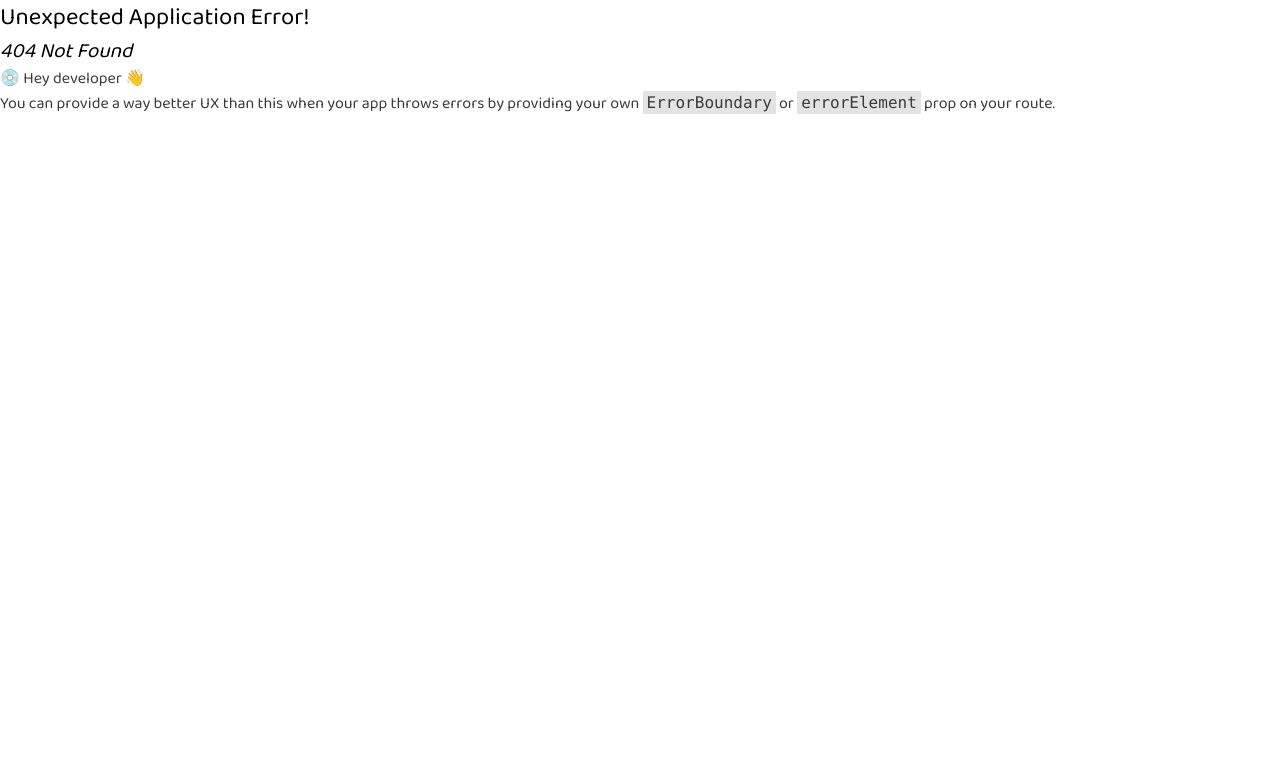
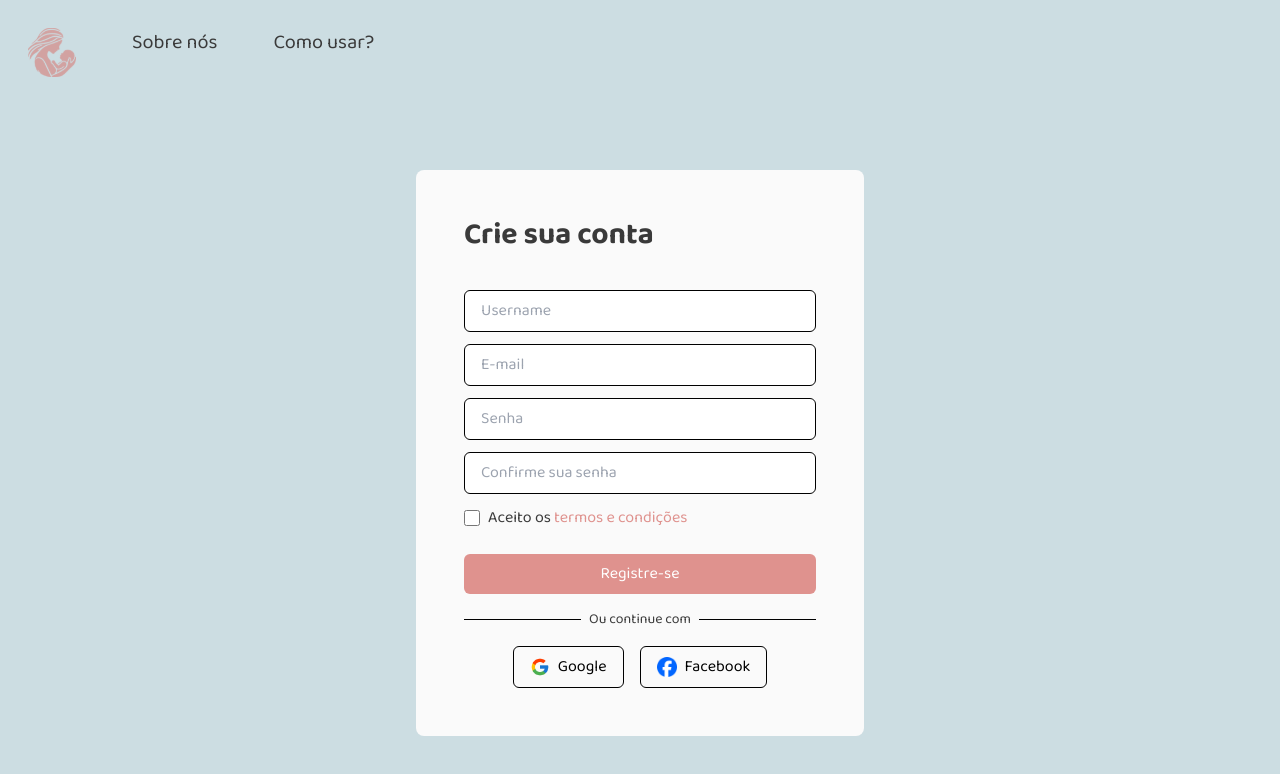
Before and after one commit to Mama-Care/frontend, a React (Vite) app: page /signup in a window 1280 px wide. Before the commit this address had no page. Shown: the top 774 px of the page. Built offline with nearby package versions, Linux system fonts and the light colour scheme.

Commit message:
adding sign-up option via google or facebook

```diff
--- a/src/components/atoms/input/input.tsx
+++ b/src/components/atoms/input/input.tsx
@@ -1,11 +1,12 @@
 import { InputProps } from "@src/types/components/atoms/input";
+import { twMerge } from "tailwind-merge";
 
 const Input = ({ type = 'text', placeholder, className }: InputProps) => {
     return (
       <input
         type={type}
         placeholder={placeholder}
-        className={`px-4 py-2 rounded-md border border-neutral-400 focus:outline-none ${className}`}
+        className={twMerge('', className)}
       />
     );
   };
--- a/src/components/pages/auth/sign-up/sign-up.tsx
+++ b/src/components/pages/auth/sign-up/sign-up.tsx
@@ -11,23 +11,22 @@ const SignUp = () => {
 
       <Flex as="section" className="flex items-center justify-center flex-grow">
         <Flex as="article" className="bg-box-primary p-12 rounded-lg w-full max-w-md">
-          <Flex as="section" className="flex flex-col gap-4 w-full">
+          <Flex as="section" className="flex flex-col gap-3 w-full">
             <Typography as="h1" className="text-3xl font-bold text-left mb-6" weight="medium">
               Crie sua conta
             </Typography>
-            <Input type="text" placeholder="Username" />
-            <Input type="email" placeholder="E-mail" />
-            <Input type="password" placeholder="Senha" />
-            <Input type="password" placeholder="Confirme sua senha" />
+            <Input type="text" placeholder="Username" className="px-4 py-2 rounded-md border border-neutral-400 focus:outline-none"/>
+            <Input type="email" placeholder="E-mail" className="px-4 py-2 rounded-md border border-neutral-400 focus:outline-none" />
+            <Input type="password" placeholder="Senha" className="px-4 py-2 rounded-md border border-neutral-400 focus:outline-none"/>
+            <Input type="password" placeholder="Confirme sua senha" className="px-4 py-2 rounded-md border border-neutral-400 focus:outline-none"/>
 
             <Flex as="section" className="flex items-center">
               <input
                 type="checkbox"
-                placeholder="Confirme sua senha"
-                className="w-4 h-4 text-blue-600 bg-gray-100 border-gray-300 rounded focus:ring-blue-500"
+                className="w-4 h-4 text-primary-text border-secondary-main rounded focus:ring-secondary-main"
               />
-              <label htmlFor="terms" className="ml-2 text-sm text-gray-600">
-                Aceito os termos e condições
+              <label htmlFor="terms" className="ml-2 text-base text-primary-text">
+                Aceito os <span className="text-secondary-main hover:underline text-center cursor-pointer">termos e condições</span>
               </label>
             </Flex>
             <Button
@@ -38,6 +37,27 @@ const SignUp = () => {
                 Registre-se
               </Typography>
             </Button>
+            <Flex as="section" className="flex items-center mt-1 mb-0">
+              <hr className="flex-grow border-gray-300" />
+              <Typography as="p" className="mx-2 text-gray-500 text-sm" weight="regular">
+                Ou continue com
+              </Typography>
+              <hr className="flex-grow border-gray-300" />
+            </Flex>
+            <Flex as="section" className="flex justify-center gap-4 mt-1">
+              <Button
+                onClick={() => {}}
+                className="flex items-center px-4 py-2 border border-gray-300 rounded-md">
+                <img src="/assets/images/sign-in/google-logo.png" alt="Google" className="w-5 h-5 mr-2" />
+                Google
+              </Button>
+              <Button
+                onClick={() => {}}
+                className="flex items-center px-4 py-2 border border-gray-300 rounded-md">
+                <img src="/assets/images/sign-in/facebook-logo.png" alt="Facebook" className="w-5 h-5 mr-2" />
+                Facebook
+              </Button>
+            </Flex>
           </Flex>
         </Flex>
       </Flex>
--- a/src/main.tsx
+++ b/src/main.tsx
@@ -16,7 +16,7 @@ const routes = createBrowserRouter([
     element: <SignIn/>
   },
   {
-    path: '/register',
+    path: '/signup',
     element: <SignUp/>
   }
 ]);
```
